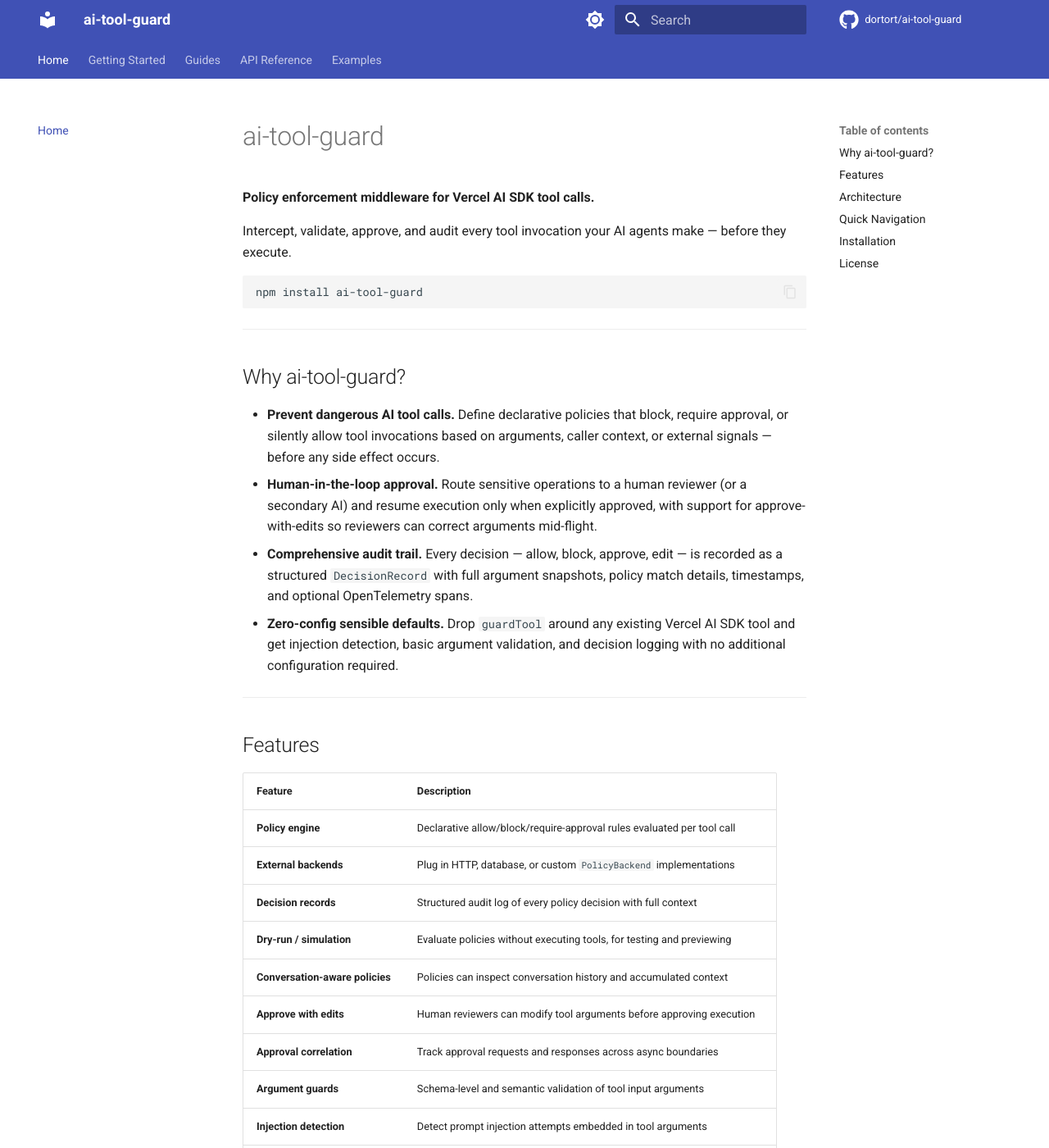
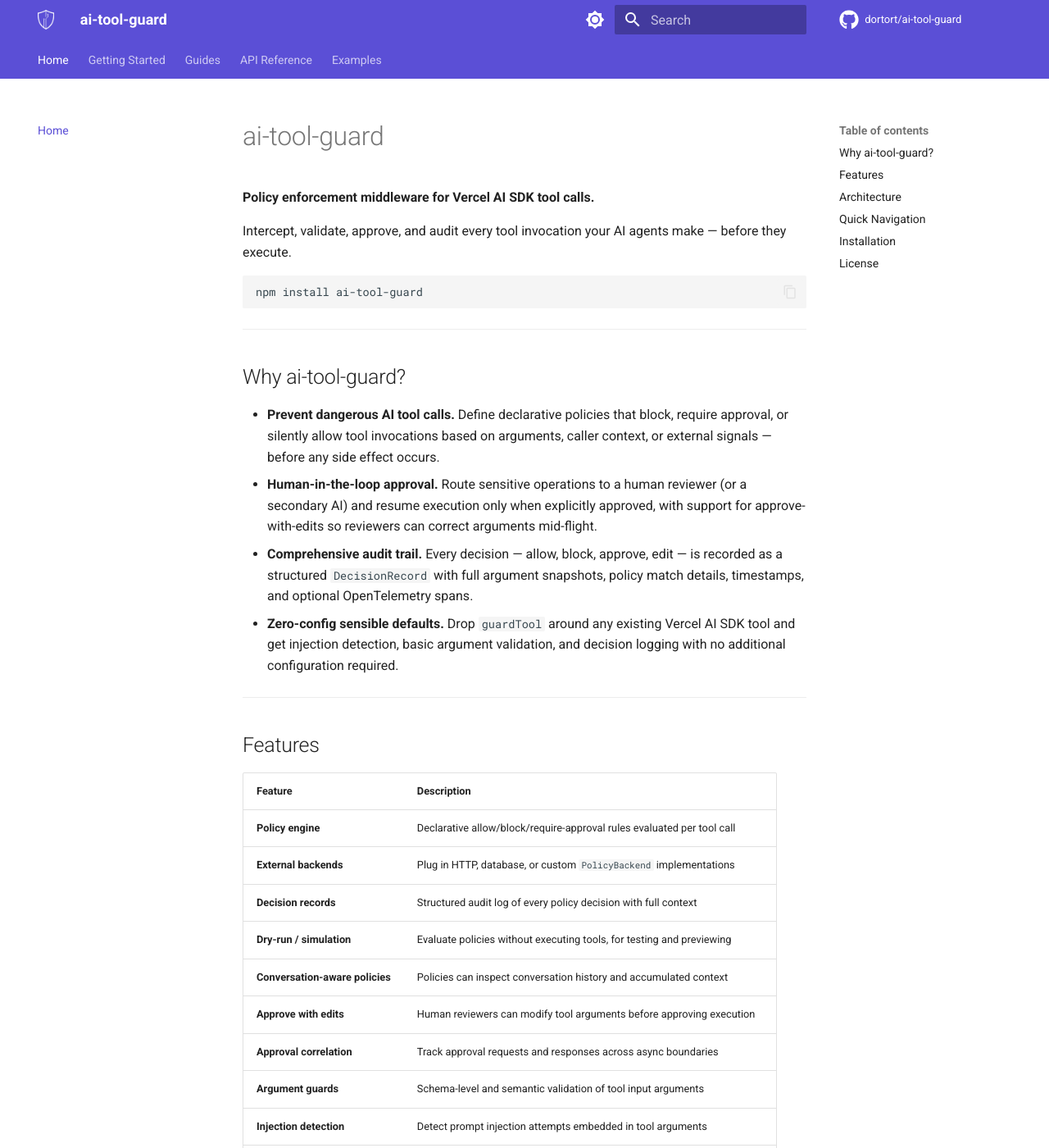
Before and after one commit to dortort/ai-tool-guard, an MkDocs documentation site: the page built from docs/index.md, in a window 1280 px wide and 1400 px high. Shown: the whole window at 82% size. Built offline with MkDocs 1.6.1 and Material for MkDocs 9.7.7, drawn with Linux system fonts in a browser that asks for light colours; comment, search, counter and statistics services are not loaded.

Commit message:
style(docs): theme site to match hero image branding
Add custom CSS variables for purple-blue brand palette derived from
hero.png shield gradient. Add logo and favicon cropped from the hero
image. Remove default indigo color scheme in favor of brand colors.

Co-Authored-By: Claude Opus 4.6 (1M context) <noreply@anthropic.com>

```diff
--- /dev/null
+++ b/docs/stylesheets/extra.css
@@ -0,0 +1,21 @@
+/* AI Tool Guard brand palette — derived from hero.png shield gradient */
+
+/* Light mode */
+[data-md-color-scheme="default"] {
+  --md-primary-fg-color:                #5B4FD6;
+  --md-primary-fg-color--light:         #7C6FE8;
+  --md-primary-fg-color--dark:          #4338CA;
+  --md-primary-bg-color:                #ffffff;
+  --md-accent-fg-color:                 #4F76F6;
+  --md-accent-fg-color--transparent:    rgba(79, 118, 246, 0.1);
+}
+
+/* Dark mode */
+[data-md-color-scheme="slate"] {
+  --md-primary-fg-color:                #7C6FE8;
+  --md-primary-fg-color--light:         #9B8FFF;
+  --md-primary-fg-color--dark:          #5B4FD6;
+  --md-primary-bg-color:                #ffffff;
+  --md-accent-fg-color:                 #6B8FF8;
+  --md-accent-fg-color--transparent:    rgba(107, 143, 248, 0.1);
+}
--- a/mkdocs.yml
+++ b/mkdocs.yml
@@ -6,18 +6,19 @@ repo_url: https://github.com/dortort/ai-tool-guard
 repo_name: dortort/ai-tool-guard
 edit_uri: edit/main/docs/
 
+extra_css:
+  - stylesheets/extra.css
+
 theme:
   name: material
+  logo: assets/logo.png
+  favicon: assets/favicon.png
   palette:
     - scheme: default
-      primary: indigo
-      accent: indigo
       toggle:
         icon: material/brightness-7
         name: Switch to dark mode
     - scheme: slate
-      primary: indigo
-      accent: indigo
       toggle:
         icon: material/brightness-4
         name: Switch to light mode
```
Also changed, not shown: docs/assets/favicon.png (added), docs/assets/logo.png (added).
